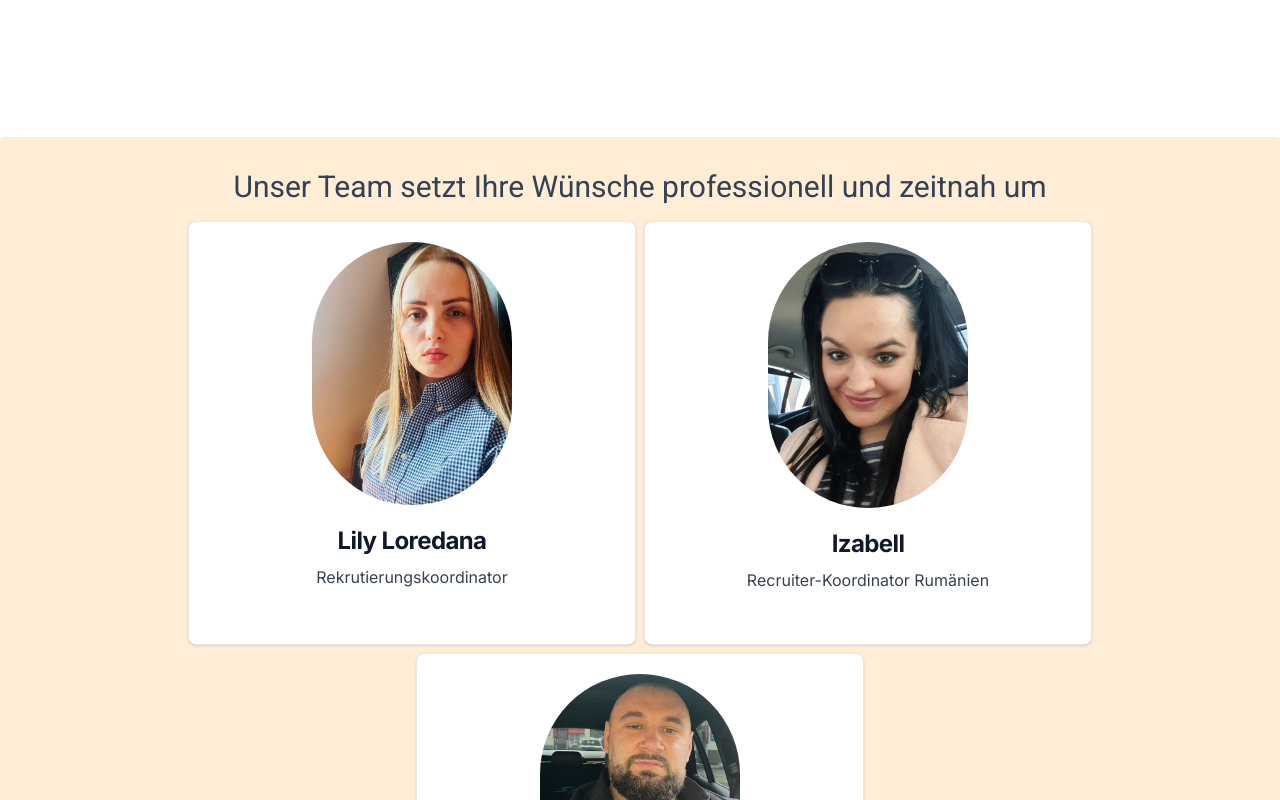
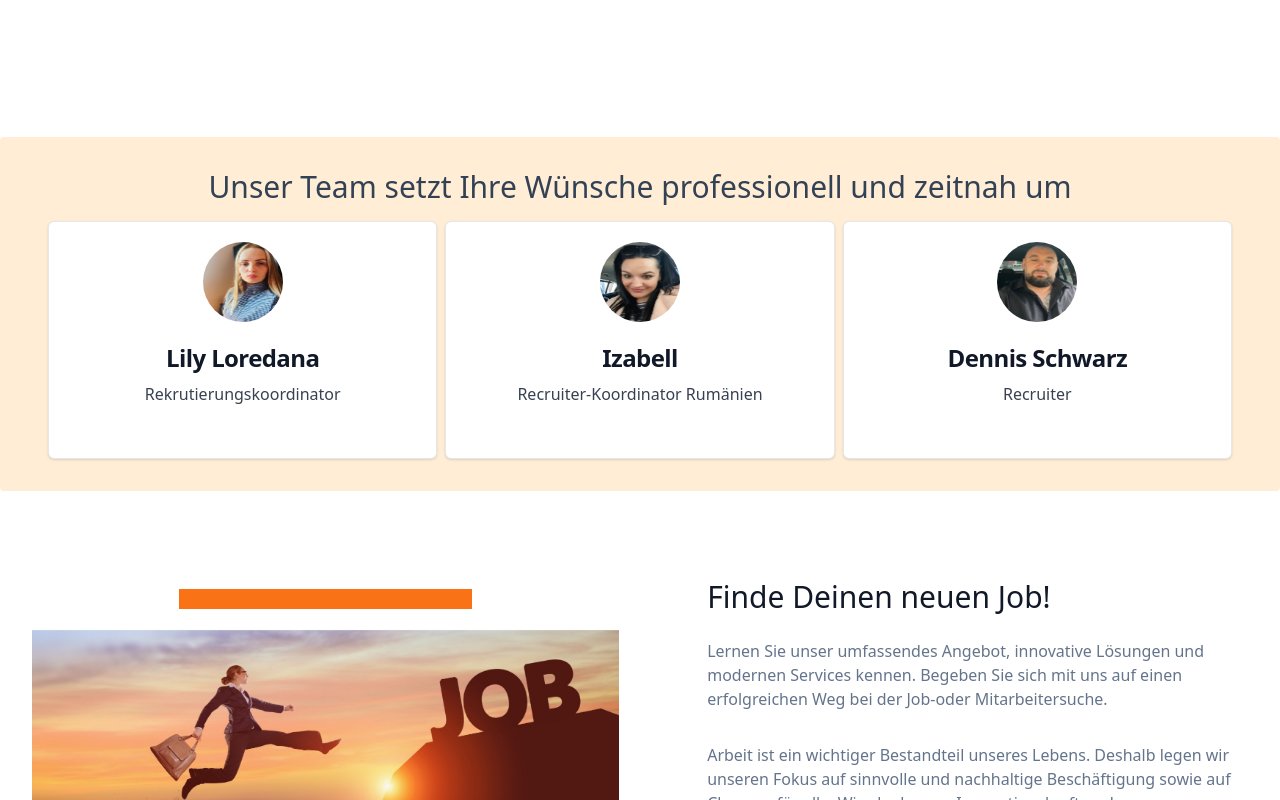
Before and after one commit to 369webforall/job-site, a Next.js app: page / in a window 1280 px wide. Shown: the part 1420-2220 px from the top of the page. Built offline with nearby package versions, Linux system fonts and the light colour scheme.

Commit message:
fix image

```diff
--- a/app/globals.css
+++ b/app/globals.css
@@ -5,64 +5,64 @@
 @layer base {
   :root {
     --background: 0 0% 100%;
-    --foreground: 0 0% 3.9%;
+    --foreground: 222.2 84% 4.9%;
 
     --card: 0 0% 100%;
-    --card-foreground: 0 0% 3.9%;
+    --card-foreground: 222.2 84% 4.9%;
 
     --popover: 0 0% 100%;
-    --popover-foreground: 0 0% 3.9%;
+    --popover-foreground: 222.2 84% 4.9%;
 
-    --primary: 0 0% 9%;
-    --primary-foreground: 0 0% 98%;
+    --primary: 222.2 47.4% 11.2%;
+    --primary-foreground: 210 40% 98%;
 
-    --secondary: 0 0% 96.1%;
-    --secondary-foreground: 0 0% 9%;
+    --secondary: 210 40% 96.1%;
+    --secondary-foreground: 222.2 47.4% 11.2%;
 
-    --muted: 0 0% 96.1%;
-    --muted-foreground: 0 0% 45.1%;
+    --muted: 210 40% 96.1%;
+    --muted-foreground: 215.4 16.3% 46.9%;
 
-    --accent: 0 0% 96.1%;
-    --accent-foreground: 0 0% 9%;
+    --accent: 210 40% 96.1%;
+    --accent-foreground: 222.2 47.4% 11.2%;
 
     --destructive: 0 84.2% 60.2%;
-    --destructive-foreground: 0 0% 98%;
+    --destructive-foreground: 210 40% 98%;
 
-    --border: 0 0% 89.8%;
-    --input: 0 0% 89.8%;
-    --ring: 0 0% 3.9%;
+    --border: 214.3 31.8% 91.4%;
+    --input: 214.3 31.8% 91.4%;
+    --ring: 222.2 84% 4.9%;
 
     --radius: 0.5rem;
   }
 
   .dark {
-    --background: 0 0% 3.9%;
-    --foreground: 0 0% 98%;
+    --background: 222.2 84% 4.9%;
+    --foreground: 210 40% 98%;
 
-    --card: 0 0% 3.9%;
-    --card-foreground: 0 0% 98%;
+    --card: 222.2 84% 4.9%;
+    --card-foreground: 210 40% 98%;
 
-    --popover: 0 0% 3.9%;
-    --popover-foreground: 0 0% 98%;
+    --popover: 222.2 84% 4.9%;
+    --popover-foreground: 210 40% 98%;
 
-    --primary: 0 0% 98%;
-    --primary-foreground: 0 0% 9%;
+    --primary: 210 40% 98%;
+    --primary-foreground: 222.2 47.4% 11.2%;
 
-    --secondary: 0 0% 14.9%;
-    --secondary-foreground: 0 0% 98%;
+    --secondary: 217.2 32.6% 17.5%;
+    --secondary-foreground: 210 40% 98%;
 
-    --muted: 0 0% 14.9%;
-    --muted-foreground: 0 0% 63.9%;
+    --muted: 217.2 32.6% 17.5%;
+    --muted-foreground: 215 20.2% 65.1%;
 
-    --accent: 0 0% 14.9%;
-    --accent-foreground: 0 0% 98%;
+    --accent: 217.2 32.6% 17.5%;
+    --accent-foreground: 210 40% 98%;
 
     --destructive: 0 62.8% 30.6%;
-    --destructive-foreground: 0 0% 98%;
+    --destructive-foreground: 210 40% 98%;
 
-    --border: 0 0% 14.9%;
-    --input: 0 0% 14.9%;
-    --ring: 0 0% 83.1%;
+    --border: 217.2 32.6% 17.5%;
+    --input: 217.2 32.6% 17.5%;
+    --ring: 212.7 26.8% 83.9%;
   }
 }
 
--- a/components/EmployeeSection.jsx
+++ b/components/EmployeeSection.jsx
@@ -1,32 +1,36 @@
-import React from 'react';
-import Image from 'next/image'
-import {employeeData} from '../constants/index';
+import React from "react";
+
+import { Avatar, AvatarFallback, AvatarImage } from "../components/ui/avatar";
+
+import { employeeData } from "../constants/index";
 
 const EmployeeCard = ({ name, jobTitle, imageUrl }) => {
   return (
-
-        <div className="w-full max-w-md rounded-lg border border-gray-200 bg-white p-5 shadow">
-
-            <Image className="mx-auto rounded-full" src={imageUrl} alt={name} width={200} height={200} objectFit='cover'/>
-
+    <div className="w-full rounded-md border border-gray-200 bg-white p-5 shadow flex items-center justify-center flex-col">
+      <Avatar>
+        <AvatarImage src={imageUrl} />
+        <AvatarFallback>{name}</AvatarFallback>
+      </Avatar>
       <div className="p-5 text-center">
-
-              <h5 className="mb-2 text-2xl font-bold tracking-tight text-gray-900">{name}</h5>
+        <h5 className="mb-2 text-2xl font-bold tracking-tight text-gray-900">
+          {name}
+        </h5>
 
         <p className="mb-3 font-normal text-gray-700">{jobTitle}</p>
-
       </div>
     </div>
   );
-
 };
 
 const EmployeeSection = () => {
   return (
-    <div className="container mx-auto px-4 py-8 bg-orange-100 rounded-sm">
-      <h2 className="text-lg md:text-3xl font-thin mb-4 text-center font-roboto text-slate-700">Unser Team setzt Ihre Wünsche professionell und zeitnah um</h2>
-      <div className="flex flex-wrap justify-center gap-2">
-        {employeeData.map((employee)=>(
+    <div className="px-4 py-8 bg-orange-100 rounded-sm">
+      <div className="container mx-auto">
+      <h2 className="text-lg md:text-3xl font-thin mb-4 text-center font-roboto text-slate-700">
+        Unser Team setzt Ihre Wünsche professionell und zeitnah um
+      </h2>
+      <div className="grid grid-cols-1 md:grid-cols-3 gap-2">
+        {employeeData.map((employee) => (
           <EmployeeCard
             key={employee.id}
             name={employee.name}
@@ -36,6 +40,7 @@ const EmployeeSection = () => {
         ))}
       </div>
       </div>
+    </div>
   );
 };
 
--- /dev/null
+++ b/components/ui/avatar.jsx
@@ -0,0 +1,35 @@
+"use client"
+
+import * as React from "react"
+import * as AvatarPrimitive from "@radix-ui/react-avatar"
+
+import {cn} from "../../lib/utils";
+
+const Avatar = React.forwardRef(({ className, ...props }, ref) => (
+  <AvatarPrimitive.Root
+    ref={ref}
+    className={cn("relative flex h-20 w-20 shrink-0 overflow-hidden rounded-full", className)}
+    {...props} />
+))
+Avatar.displayName = AvatarPrimitive.Root.displayName
+
+const AvatarImage = React.forwardRef(({ className, ...props }, ref) => (
+  <AvatarPrimitive.Image
+    ref={ref}
+    className={cn("aspect-square h-full w-full", className)}
+    {...props} />
+))
+AvatarImage.displayName = AvatarPrimitive.Image.displayName
+
+const AvatarFallback = React.forwardRef(({ className, ...props }, ref) => (
+  <AvatarPrimitive.Fallback
+    ref={ref}
+    className={cn(
+      "flex h-full w-full items-center justify-center rounded-full bg-muted",
+      className
+    )}
+    {...props} />
+))
+AvatarFallback.displayName = AvatarPrimitive.Fallback.displayName
+
+export { Avatar, AvatarImage, AvatarFallback }
--- a/package.json
+++ b/package.json
@@ -11,11 +11,13 @@
   "dependencies": {
     "@next/third-parties": "^14.0.3",
     "@radix-ui/react-accordion": "^1.1.2",
+    "@radix-ui/react-avatar": "^1.0.4",
+    "@radix-ui/react-icons": "^1.3.0",
     "@radix-ui/react-slot": "^1.0.2",
     "@react-google-maps/api": "^2.19.2",
     "autoprefixer": "10.4.15",
     "class-variance-authority": "^0.7.0",
-    "clsx": "^2.0.0",
+    "clsx": "^2.1.0",
     "eslint": "8.48.0",
     "eslint-config-next": "13.4.19",
     "framer-motion": "^10.16.4",
--- a/tailwind.config.js
+++ b/tailwind.config.js
@@ -1,110 +1,77 @@
 /** @type {import('tailwindcss').Config} */
 module.exports = {
-  darkMode: ['class'],
+  darkMode: ["class"],
   content: [
     './pages/**/*.{js,jsx}',
     './components/**/*.{js,jsx}',
     './app/**/*.{js,jsx}',
     './src/**/*.{js,jsx}',
   ],
+  prefix: "",
   theme: {
     container: {
       center: true,
-      padding: '2rem',
+      padding: "2rem",
       screens: {
-        '2xl': '1400px',
+        "2xl": "1400px",
       },
     },
     extend: {
+      colors: {
+        border: "hsl(var(--border))",
+        input: "hsl(var(--input))",
+        ring: "hsl(var(--ring))",
+        background: "hsl(var(--background))",
+        foreground: "hsl(var(--foreground))",
+        primary: {
+          DEFAULT: "hsl(var(--primary))",
+          foreground: "hsl(var(--primary-foreground))",
+        },
+        secondary: {
+          DEFAULT: "hsl(var(--secondary))",
+          foreground: "hsl(var(--secondary-foreground))",
+        },
+        destructive: {
+          DEFAULT: "hsl(var(--destructive))",
+          foreground: "hsl(var(--destructive-foreground))",
+        },
+        muted: {
+          DEFAULT: "hsl(var(--muted))",
+          foreground: "hsl(var(--muted-foreground))",
+        },
+        accent: {
+          DEFAULT: "hsl(var(--accent))",
+          foreground: "hsl(var(--accent-foreground))",
+        },
+        popover: {
+          DEFAULT: "hsl(var(--popover))",
+          foreground: "hsl(var(--popover-foreground))",
+        },
+        card: {
+          DEFAULT: "hsl(var(--card))",
+          foreground: "hsl(var(--card-foreground))",
+        },
+      },
+      borderRadius: {
+        lg: "var(--radius)",
+        md: "calc(var(--radius) - 2px)",
+        sm: "calc(var(--radius) - 4px)",
+      },
       keyframes: {
-        'accordion-down': {
-          from: { height: 0 },
-          to: { height: 'var(--radix-accordion-content-height)' },
+        "accordion-down": {
+          from: { height: "0" },
+          to: { height: "var(--radix-accordion-content-height)" },
         },
-        'accordion-up': {
-          from: { height: 'var(--radix-accordion-content-height)' },
-          to: { height: 0 },
+        "accordion-up": {
+          from: { height: "var(--radix-accordion-content-height)" },
+          to: { height: "0" },
         },
       },
       animation: {
-        'accordion-down': 'accordion-down 0.2s ease-out',
-        'accordion-up': 'accordion-up 0.2s ease-out',
-      },
-      fontFamily: {
-        sans: ['var(--font-inter)'],
-        roboto: ['var(--font-roboto)'],
-      },
-      maxWidth: {
-        container: '1440px',
-        contentContainer: '1140px',
-        containerSmalll: '1024px',
-        containerxs: '768px',
-      },
-      screens: {
-        xs: '320px',
-        sm: '375px',
-        sml: '500px',
-        md: '667px',
-        mdl: '768px',
-        lg: '960px',
-        lgl: '1024px',
-        xl: '1280px',
-      },
-      colors: {
-        border: 'hsl(var(--border))',
-        input: 'hsl(var(--input))',
-        ring: 'hsl(var(--ring))',
-        background: 'hsl(var(--background))',
-        foreground: 'hsl(var(--foreground))',
-        primary: {
-          DEFAULT: 'hsl(var(--primary))',
-          foreground: 'hsl(var(--primary-foreground))',
-        },
-        secondary: {
-          DEFAULT: 'hsl(var(--secondary))',
-          foreground: 'hsl(var(--secondary-foreground))',
-        },
-        destructive: {
-          DEFAULT: 'hsl(var(--destructive))',
-          foreground: 'hsl(var(--destructive-foreground))',
-        },
-        muted: {
-          DEFAULT: 'hsl(var(--muted))',
-          foreground: 'hsl(var(--muted-foreground))',
-        },
-        accent: {
-          DEFAULT: 'hsl(var(--accent))',
-          foreground: 'hsl(var(--accent-foreground))',
-        },
-        popover: {
-          DEFAULT: 'hsl(var(--popover))',
-          foreground: 'hsl(var(--popover-foreground))',
-        },
-        card: {
-          DEFAULT: 'hsl(var(--card))',
-          foreground: 'hsl(var(--card-foreground))',
-        },
-      },
-      borderRadius: {
-        lg: 'var(--radius)',
-        md: 'calc(var(--radius) - 2px)',
-        sm: 'calc(var(--radius) - 4px)',
-      },
-      keyframes: {
-        'accordion-down': {
-          from: { height: 0 },
-          to: { height: 'var(--radix-accordion-content-height)' },
-        },
-        'accordion-up': {
-          from: { height: 'var(--radix-accordion-content-height)' },
-          to: { height: 0 },
-        },
-      },
-      animation: {
-        'accordion-down': 'accordion-down 0.2s ease-out',
-        'accordion-up': 'accordion-up 0.2s ease-out',
+        "accordion-down": "accordion-down 0.2s ease-out",
+        "accordion-up": "accordion-up 0.2s ease-out",
       },
     },
   },
-  plugins: [require('tailwindcss-animate')],
-};
+  plugins: [require("tailwindcss-animate")],
+}
```
Also changed, not shown: components.json, 1 other file (tests, documents, lock files or other folders). Lines whose indentation alone changed are shown as unchanged.
